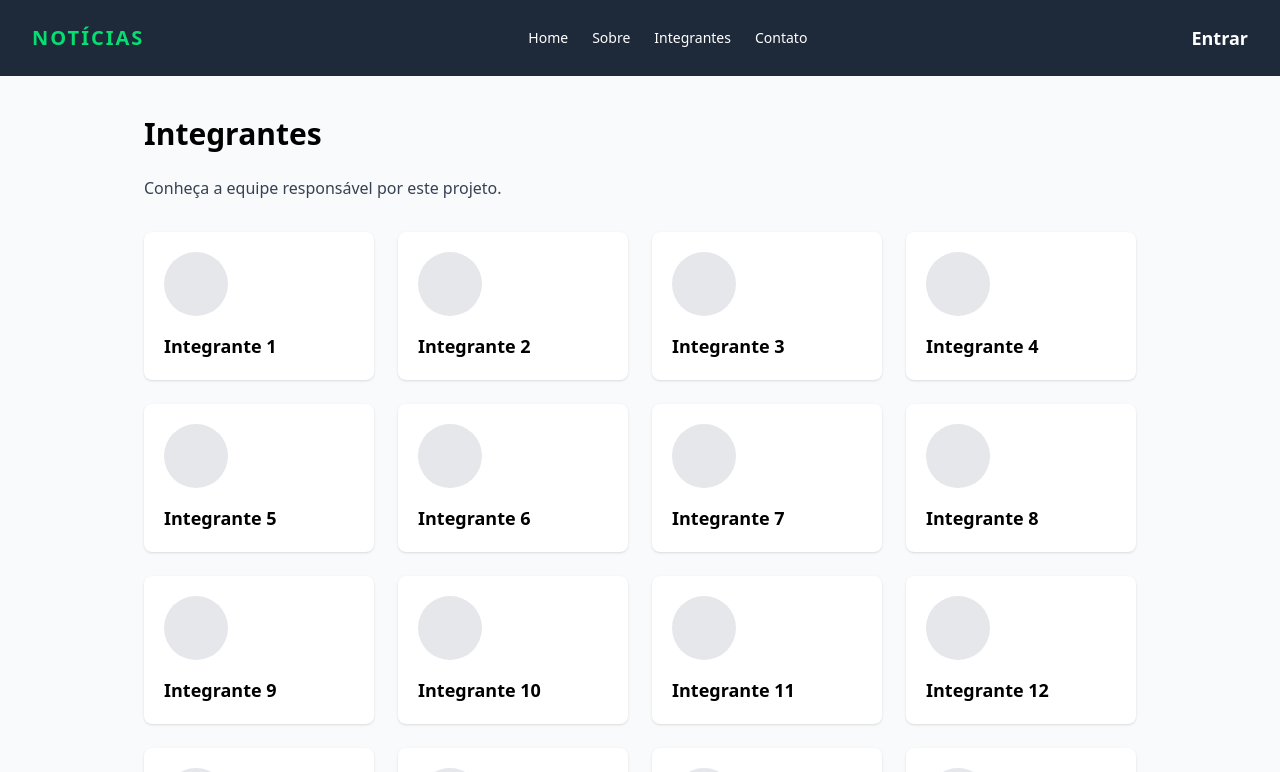
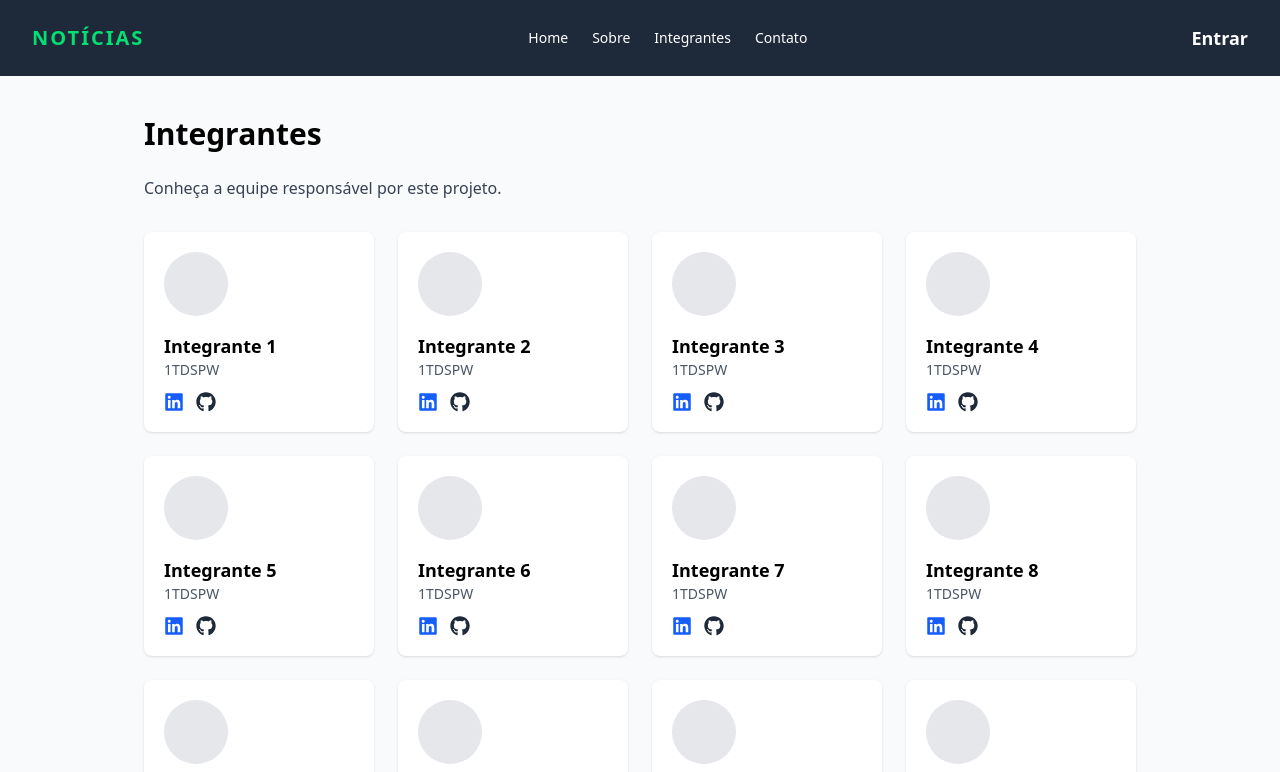
Before and after one commit to 1TDSPW-25/sistema-flow, a React (Vite) app: page /integrantes in a window 1280 px wide. Shown: the top 772 px of the page. Built offline with nearby package versions, Linux system fonts and the light colour scheme; no server answers; data requests are answered from the project's data file.

Commit message:
feat: adiciona dados dos integrantes (nome, turma, LinkedIn e GitHub)

```diff
--- a/src/pages/Integrantes/index.tsx
+++ b/src/pages/Integrantes/index.tsx
@@ -1,25 +1,35 @@
+import { FaGithub, FaLinkedin } from "react-icons/fa";
+
+type Membro = {
+  nome: string;
+  turma: string;
+  linkedin: string;
+  github: string;
+};
+
 export default function Integrantes() {
-  const membros: string[] = [
-    "Integrante 1",
-    "Integrante 2",
-    "Integrante 3",
-    "Integrante 4",
-    "Integrante 5",
-    "Integrante 6",
-    "Integrante 7",
-    "Integrante 8",
-    "Integrante 9",
-    "Integrante 10",
-    "Integrante 11",
-    "Integrante 12",
-    "Integrante 13",
-    "Integrante 14",
-    "Integrante 15",
-    "Integrante 16",
-    "Integrante 17",
-    "Integrante 18",
-    "Integrante 19",
-    "Integrante 20",
+  const TURMA = "1TDSPW";
+  const membros: Membro[] = [
+    { nome: "Integrante 1", turma: TURMA, linkedin: "#", github: "#" },
+    { nome: "Integrante 2", turma: TURMA, linkedin: "#", github: "#" },
+    { nome: "Integrante 3", turma: TURMA, linkedin: "#", github: "#" },
+    { nome: "Integrante 4", turma: TURMA, linkedin: "#", github: "#" },
+    { nome: "Integrante 5", turma: TURMA, linkedin: "#", github: "#" },
+    { nome: "Integrante 6", turma: TURMA, linkedin: "#", github: "#" },
+    { nome: "Integrante 7", turma: TURMA, linkedin: "#", github: "#" },
+    { nome: "Integrante 8", turma: TURMA, linkedin: "#", github: "#" },
+    { nome: "Integrante 9", turma: TURMA, linkedin: "#", github: "#" },
+    { nome: "Integrante 10", turma: TURMA, linkedin: "#", github: "#" },
+    { nome: "Integrante 11", turma: TURMA, linkedin: "#", github: "#" },
+    { nome: "Integrante 12", turma: TURMA, linkedin: "#", github: "#" },
+    { nome: "Integrante 13", turma: TURMA, linkedin: "#", github: "#" },
+    { nome: "Integrante 14", turma: TURMA, linkedin: "#", github: "#" },
+    { nome: "Integrante 15", turma: TURMA, linkedin: "#", github: "#" },
+    { nome: "Integrante 16", turma: TURMA, linkedin: "#", github: "#" },
+    { nome: "Integrante 17", turma: TURMA, linkedin: "#", github: "#" },
+    { nome: "Integrante 18", turma: TURMA, linkedin: "#", github: "#" },
+    { nome: "Integrante 19", turma: TURMA, linkedin: "#", github: "#" },
+    { nome: "Integrante 20", turma: TURMA, linkedin: "#", github: "#" },
   ];
 
   return (
@@ -31,13 +41,34 @@ export default function Integrantes() {
         </p>
 
         <div className="grid grid-cols-1 sm:grid-cols-2 lg:grid-cols-4 gap-6">
-          {membros.map((nome, i) => (
+          {membros.map((m, i) => (
             <div
               key={i}
               className="bg-white rounded-lg shadow p-5 flex flex-col items-start"
             >
               <div className="w-16 h-16 rounded-full bg-gray-200 mb-4" />
-              <h3 className="text-lg font-semibold">{nome}</h3>
+              <h3 className="text-lg font-semibold">{m.nome}</h3>
+              <span className="text-sm text-gray-600 mb-3">{m.turma}</span>
+              <div className="flex items-center gap-3 mt-auto">
+                <a
+                  href={m.linkedin}
+                  target="_blank"
+                  rel="noreferrer noopener"
+                  className="text-blue-600 hover:text-blue-700"
+                  aria-label={`LinkedIn de ${m.nome}`}
+                >
+                  <FaLinkedin size={20} />
+                </a>
+                <a
+                  href={m.github}
+                  target="_blank"
+                  rel="noreferrer noopener"
+                  className="text-gray-800 hover:text-black"
+                  aria-label={`GitHub de ${m.nome}`}
+                >
+                  <FaGithub size={20} />
+                </a>
+              </div>
             </div>
           ))}
         </div>
```
